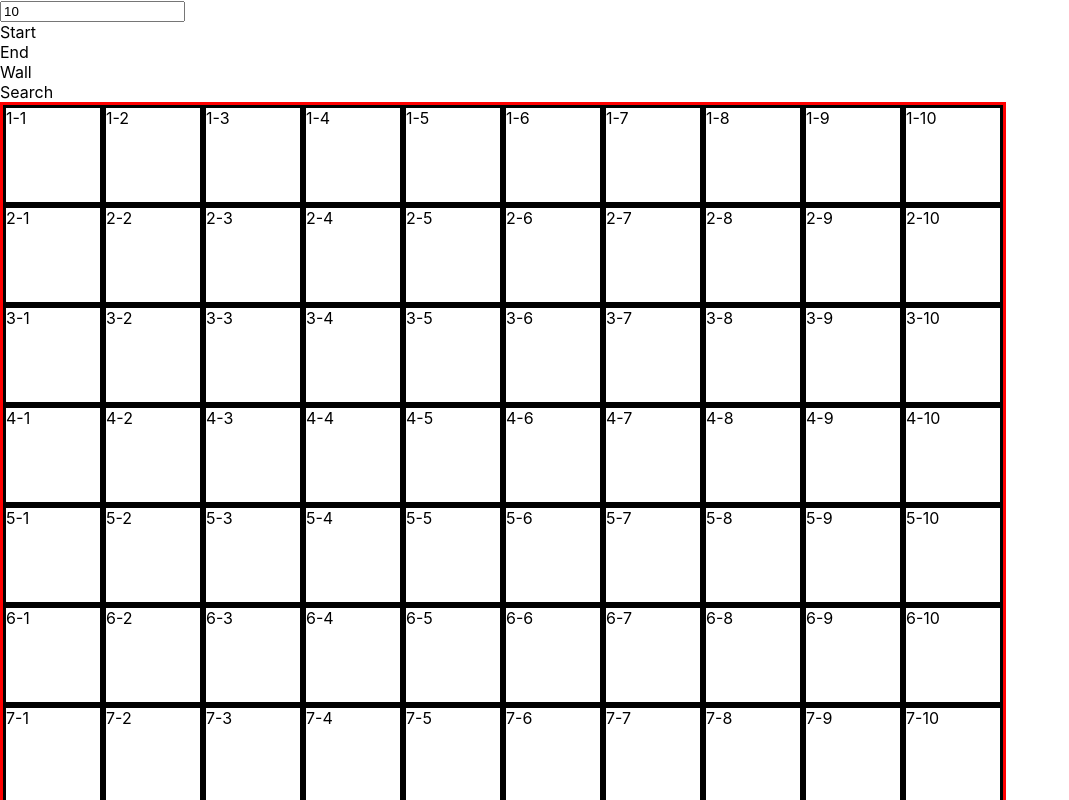
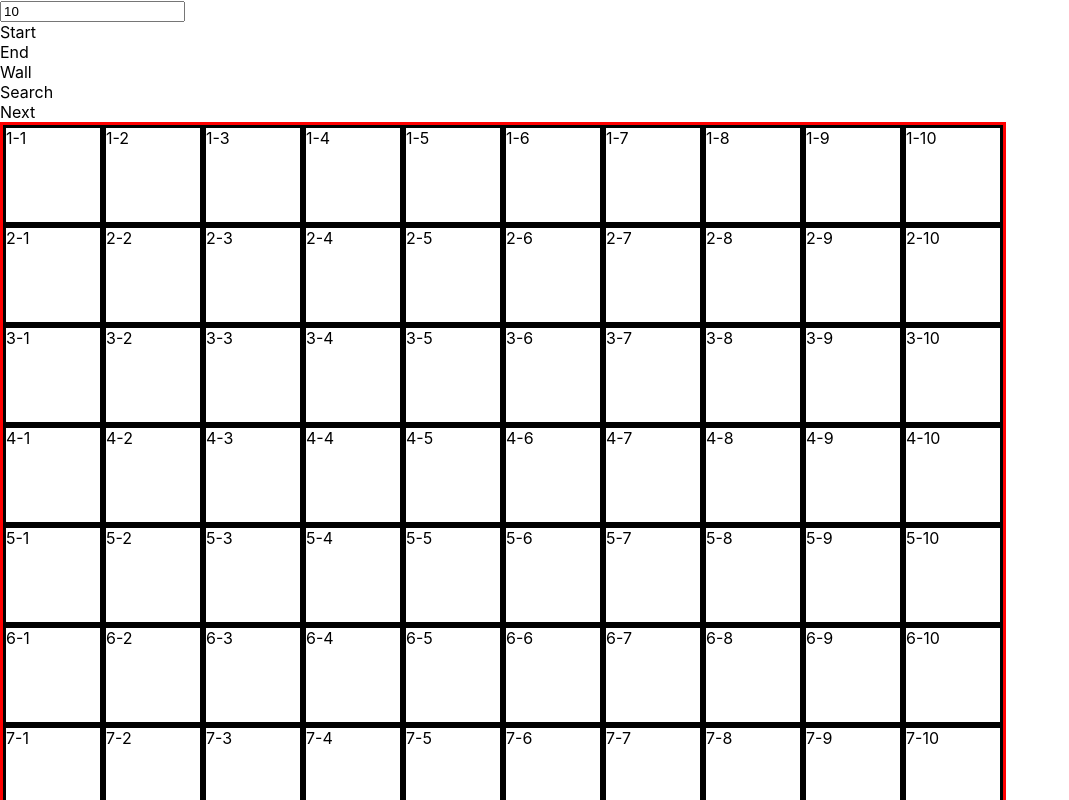
Before and after one commit to im-cabbage/AstarPathfinder, a React (Create React App) app: page / in a window 1280 px wide. Shown: the top 800 px of the page, without its empty margins (0-1069 px from the left). Built offline with nearby package versions, Linux system fonts and the light colour scheme.

Commit message:
added testing function for next iteration feature

```diff
--- a/src/aStarPathfinder/grid.js
+++ b/src/aStarPathfinder/grid.js
@@ -1,4 +1,4 @@
-import { useState } from "react";
+import { useState, useRef } from "react";
 import Cell from "./cell";
 
 export default function Grid({ settings }) {
@@ -33,6 +33,9 @@ export default function Grid({ settings }) {
   const [closedNodes, setClosedNodes] = useState([]);
   const [shortestPath, setShortestPath] = useState([]);
   const [gridStructureArray, setGridStructureArray] = useState(() => initGridStructureArray());
+  const ref = useRef([]);
+  const snapshotsOfgridStructureArray = ref.current;
+  const [snapshotIndex, setSnapshotIndex] = useState(0);
 
 
   function initGridStructureArray() {
@@ -386,9 +389,10 @@ export default function Grid({ settings }) {
               )
                 continue;
 
-              //if new path to neighbour is shorter
+              //if neighbour is not in open
+              //or new path to neighbour is shorter , set fcost
               const newFCost = getFcost(row_to_be_searched, column_to_be_searched, currentNode.id);
-              // or neighbour is not in open, set fcost
+
               if (
                 !openList.some(cellObject => cellObject.id === id_to_be_searched) ||
                 newFCost < tempGridStructureArray[row_to_be_searched - 1][column_to_be_searched - 1].f_cost
@@ -403,6 +407,14 @@ export default function Grid({ settings }) {
                 if (!openList.some(cellObject => cellObject.id === id_to_be_searched)) {
                   // add neighbour to open
                   openList.push(tempGridStructureArray[row_to_be_searched - 1][column_to_be_searched - 1]);
+
+
+                  //add snapshot for the iteration feature
+                  snapshotsOfgridStructureArray.push({
+                    gridStructureArray: tempGridStructureArray,
+                    openNodes: [...openList],
+                    closedNodes: [...closedList]
+                  });
                 } else { //update cellObject in openList if new path to neighbour is shorter
                   openList.splice(openList.findIndex(cellObject => cellObject.id === id_to_be_searched), 1, tempGridStructureArray[row_to_be_searched - 1][column_to_be_searched - 1]);
                 }
@@ -447,7 +459,25 @@ export default function Grid({ settings }) {
     }
   }
 
+  function nextIteration() {
+    const currentSnapshot = snapshotsOfgridStructureArray[snapshotIndex];
+
+    setOpenNodes(currentSnapshot.openNodes);
+    setClosedNodes(currentSnapshot.closedNodes);
+
+    setGridStructureArray(currentSnapshot.gridStructureArray);
+
+    if (snapshotIndex === snapshotsOfgridStructureArray.length - 1) {
+      const [endNodeRow, endNodeColumn] = endCell.split("-");
+      setShortestPath([...currentSnapshot.gridStructureArray[endNodeRow - 1][endNodeColumn - 1].pathFromStartingNode])
+    } else {
+      setShortestPath([]);
+      setSnapshotIndex(snapshotIndex + 1);
+    }
+  }
+
   console.log(gridStructureArray);
+  console.log(snapshotsOfgridStructureArray);
 
   let cells = [];
   for (let row = 1; row <= gridSize; row++) {
@@ -485,6 +515,9 @@ export default function Grid({ settings }) {
       <div id="startSearch" onClick={startSearch}>
         Search
       </div>
+      <div id="next" onClick={nextIteration}>
+        Next
+      </div>
       <div
         id="grid"
         style={{
```
Also changed, not shown: 1 other file (tests, documents, lock files or other folders).
